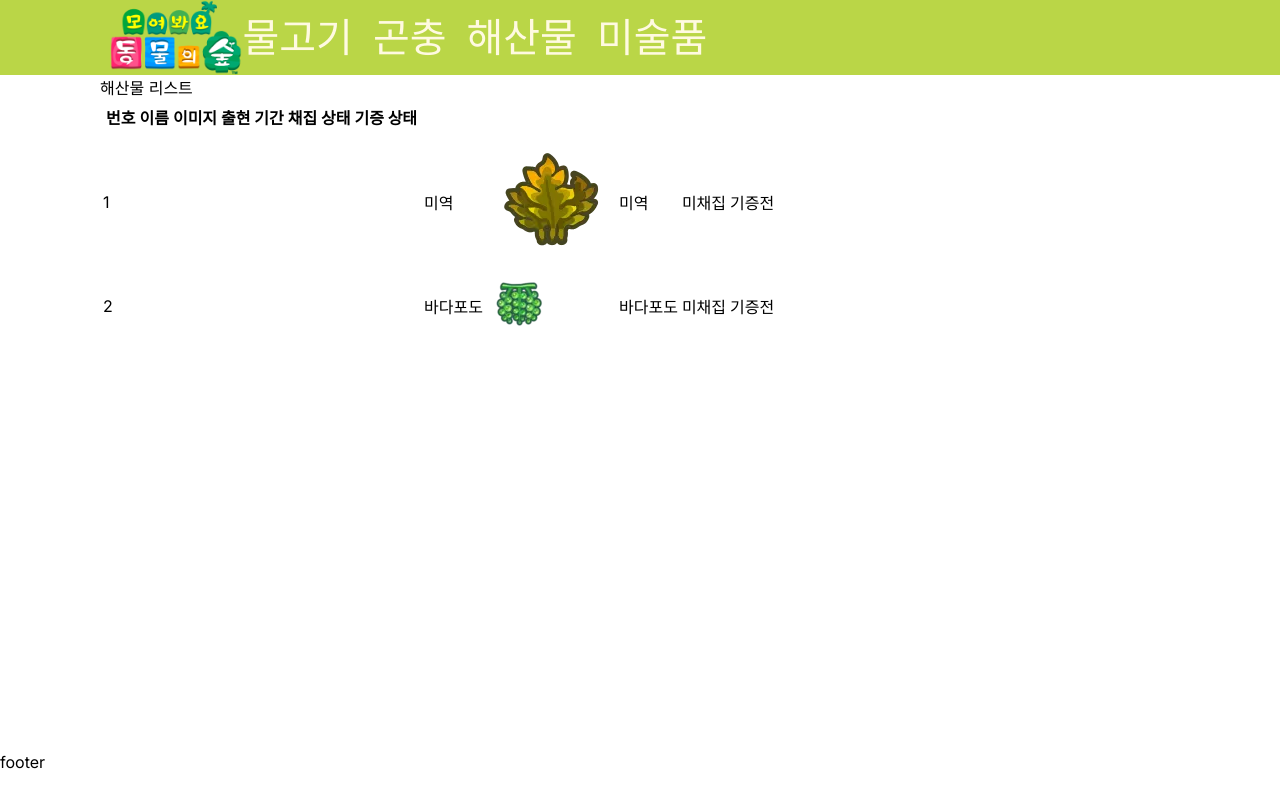
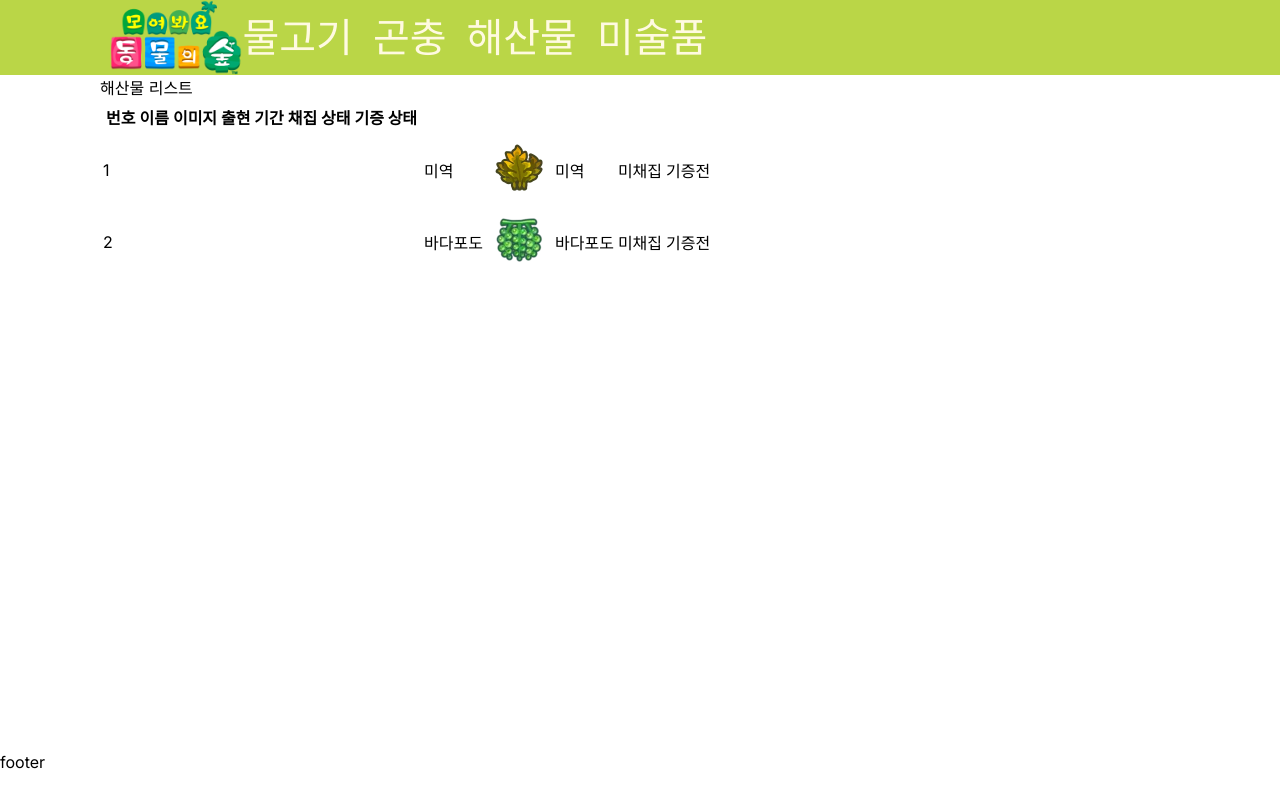
Before and after one commit to seoyeom542/DongsupWiki, a Next.js app: page /dongsupwiki/seafood in a window 1280 px wide. Built offline with nearby package versions, Linux system fonts and the light colour scheme.

Commit message:
해산물 테이블 style 수정

```diff
--- a/src/app/seafood/page.js
+++ b/src/app/seafood/page.js
@@ -8,7 +8,7 @@ const Seafood = () => {
   return (
     <SeafoodWrapper>
       <div>해산물 리스트</div>
-      <table>
+      <table className="seafood__table">
         <th>
           <td>번호</td>
           <td>이름</td>
@@ -24,6 +24,7 @@ const Seafood = () => {
               <td>{data.name}</td>
               <td>
                 <img
+                  className="seafood__table--img"
                   src={`${nextConfig.basePath}` + data.src}
                   alt={data.name}
                 />
--- a/src/app/seafood/seafood.style.js
+++ b/src/app/seafood/seafood.style.js
@@ -6,6 +6,12 @@ const SeafoodStyle = styled.div`
     width: 1080px;
     margin: 0 auto;
   }
+  .seafood__table {
+    &--img {
+      width: 64px;
+      height: 64px;
+    }
+  }
 `;
 
 export default SeafoodStyle;
```
